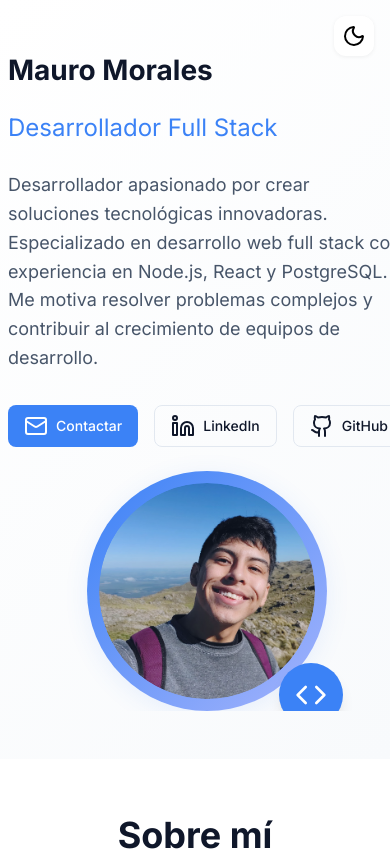
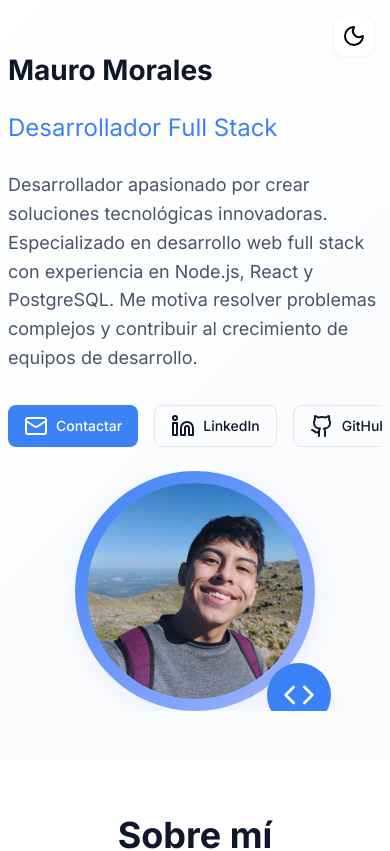
Before and after one commit to MauroMoraless/mauroms-portfolio, a React (Vite) app: page / in a window 390 px wide. Shown: the top 851 px of the page. Built offline with nearby package versions, Linux system fonts and the light colour scheme.

Commit message:
fix: estilos mobile

```diff
--- a/src/index.css
+++ b/src/index.css
@@ -561,6 +561,26 @@ body {
 
 /* Responsive */
 @media (max-width: 768px) {
+  .hero {
+    overflow-x: hidden;
+    width: 100vw;
+    min-width: 0;
+  }
+  .container {
+    overflow-x: hidden;
+    width: 100vw;
+    min-width: 0;
+  }
+  .grid-2 {
+    overflow-x: hidden;
+    min-width: 0;
+  }
+  .hero-content, .hero-image-container {
+    min-width: 0;
+    max-width: 100vw;
+    overflow-x: hidden;
+  }
+
   .container {
     padding: 0 var(--spacing-sm);
   }
```
